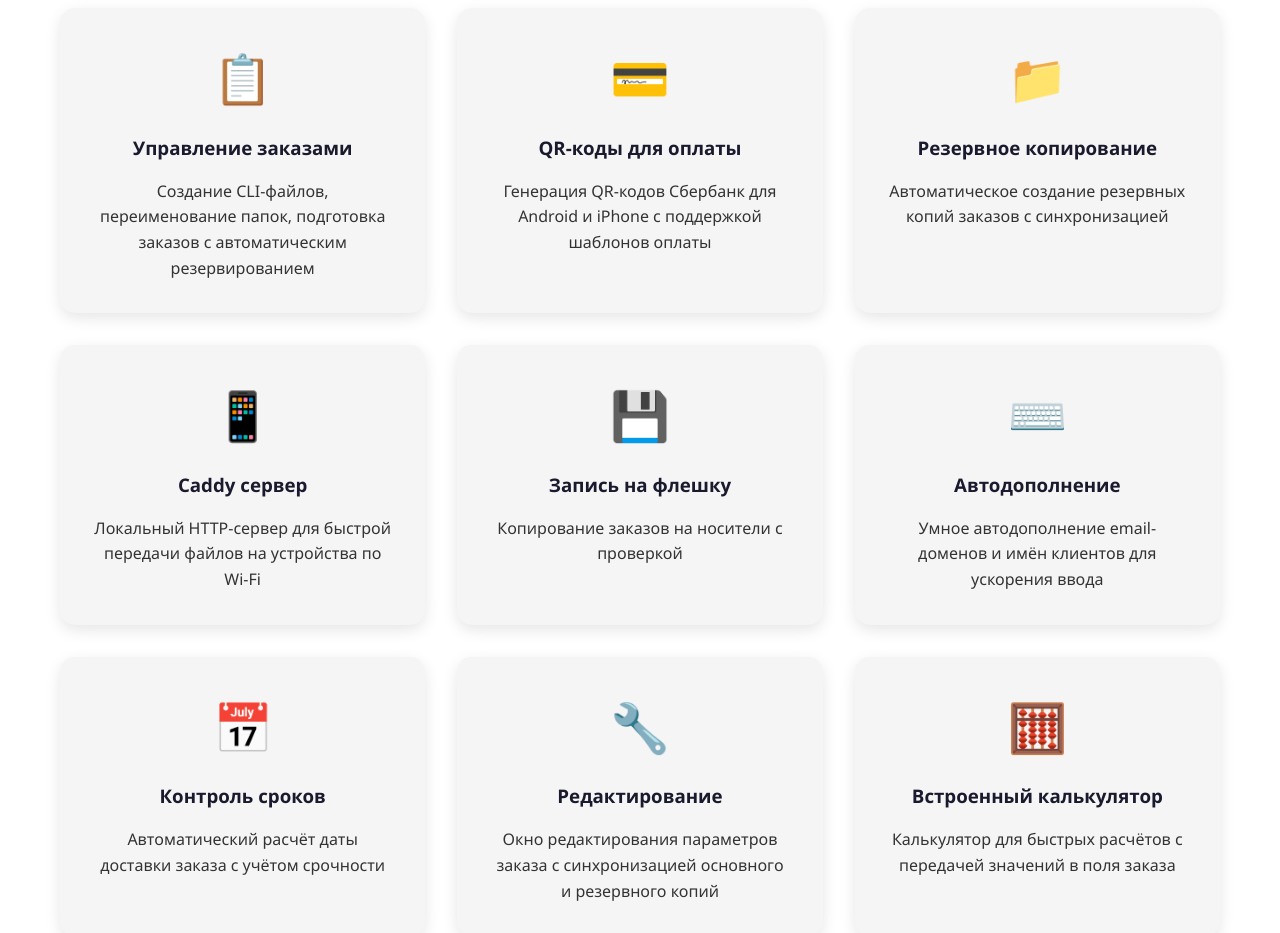
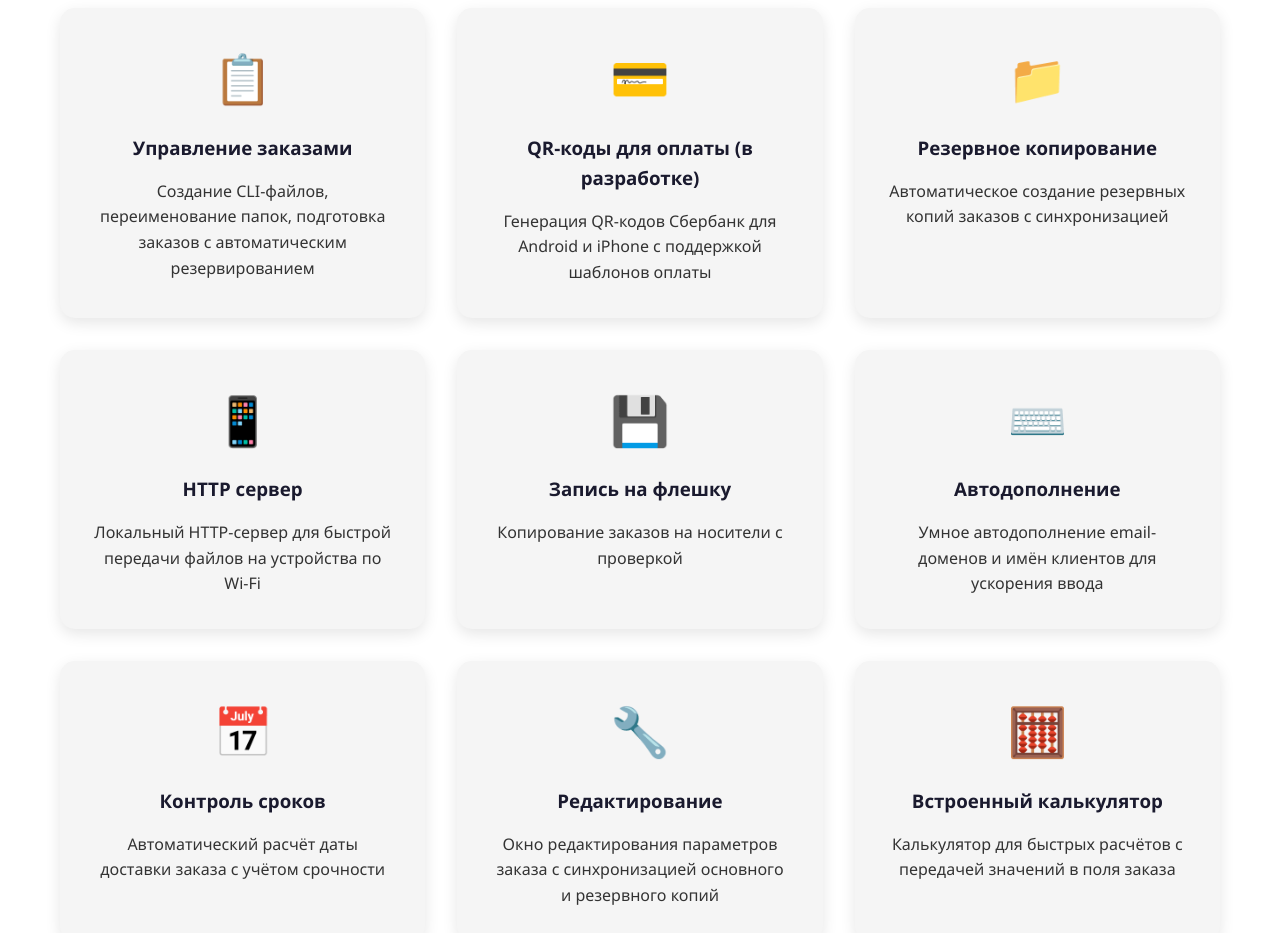
Before and after one commit to John2monk/pluss, a plain HTML site: page index.html in a window 1280 px wide. Shown: the part 800-1733 px from the top of the page. Drawn offline with Linux system fonts and the light colour scheme.

Commit message:
Update index.html

```diff
--- a/index.html
+++ b/index.html
@@ -294,7 +294,7 @@
                 </div>
                 <div class="feature-card">
                     <div class="feature-icon">💳</div>
-                    <h3>QR-коды для оплаты</h3>
+                    <h3>QR-коды для оплаты (в разработке)</h3>
                     <p>Генерация QR-кодов Сбербанк для Android и iPhone с поддержкой шаблонов оплаты</p>
                 </div>
                 <div class="feature-card">
@@ -304,7 +304,7 @@
                 </div>
                 <div class="feature-card">
                     <div class="feature-icon">📱</div>
-                    <h3>Caddy сервер</h3>
+                    <h3>HTTP сервер</h3>
                     <p>Локальный HTTP-сервер для быстрой передачи файлов на устройства по Wi-Fi</p>
                 </div>
                 <div class="feature-card">
```
